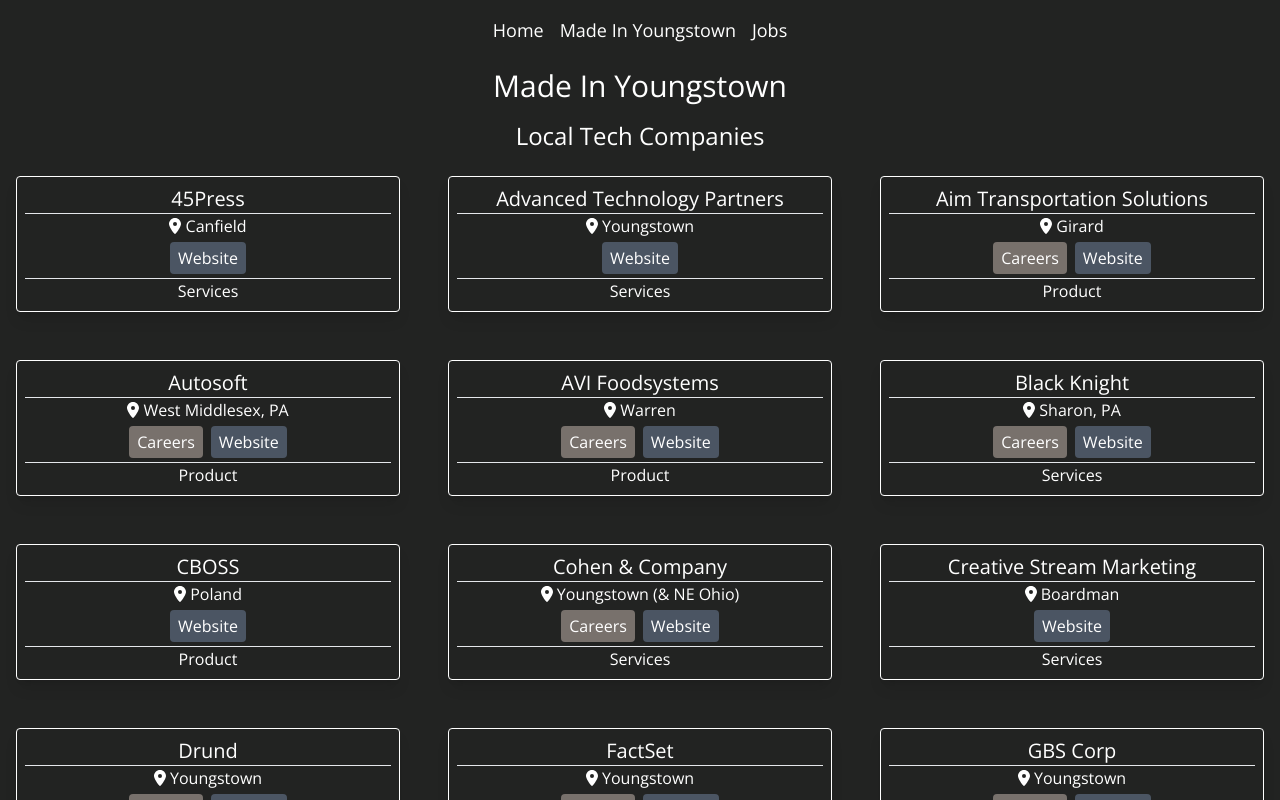
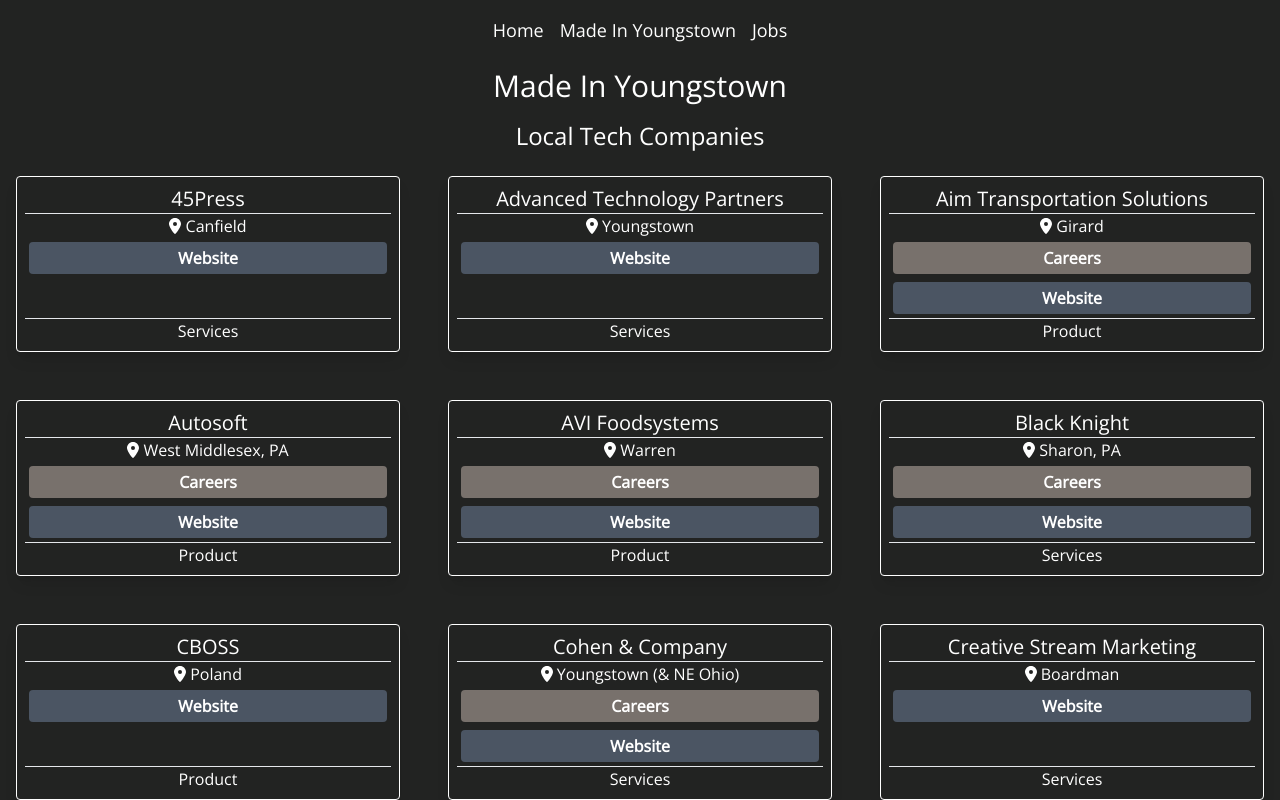
Before and after one commit to codeyoungstown/next-codeyoungstown.com, a Next.js app: page /made-in-youngstown in a window 1280 px wide. Shown: the top 800 px of the page. Built offline with nearby package versions, Linux system fonts and the light colour scheme.

Commit message:
finished company datacard

```diff
--- a/components/Companies.tsx
+++ b/components/Companies.tsx
@@ -3,25 +3,33 @@ import DataCard from "./DataCard";
 import { FontAwesomeIcon } from "@fortawesome/react-fontawesome";
 import { faLocationDot } from "@fortawesome/free-solid-svg-icons";
 
-// name, website, city, careers?, services/product
-
 export default function Companies() {
   const CareerPage = ({ link }) => {
     return (
-      <button className="bg-stone-500 hover:bg-stone-700 text-white font-bold py-1 px-2 rounded m-1">
-        <a href={link} target="_blank" className="text-white font-normal">
+      <a
+        href={link}
+        target="_blank"
+        rel="noreferrer"
+        className="text-white font-normal flex"
+      >
+        <button className="w-full bg-stone-500 hover:bg-stone-700 text-white font-bold py-1 px-2 rounded m-1">
           Careers
-        </a>
-      </button>
+        </button>
+      </a>
     );
   };
   const Website = ({ link }) => {
     return (
-      <button className="bg-gray-600 hover:bg-gray-700 text-white font-bold py-1 px-2 rounded m-1">
-        <a href={link} target="_blank" className="text-white font-normal">
+      <a
+        href={link}
+        target="_blank"
+        rel="noreferrer"
+        className="text-white font-normal flex"
+      >
+        <button className="w-full bg-gray-600 hover:bg-gray-700 text-white font-bold py-1 px-2 rounded m-1">
           Website
-        </a>
-      </button>
+        </button>
+      </a>
     );
   };
   return (
@@ -35,8 +43,10 @@ export default function Companies() {
           </p>
           {company.careers ? <CareerPage link={company.careers} /> : <></>}
           <Website link={company.website} />
-          <hr />
-          <p>{company.servicesOrProduct}</p>
+          <div className="mt-auto ">
+            <hr />
+            <p>{company.servicesOrProduct}</p>
+          </div>
         </DataCard>
       ))}
     </div>
--- a/components/DataCard.tsx
+++ b/components/DataCard.tsx
@@ -3,21 +3,10 @@
     Local Jobs: title, company, location, salary?, listing link/contact email
 */
 
-/*
-    type="company"? name, website, city, careers?, services/product
-    or
-    type="job"? title, company, location, salary?, link
-*/
-
 export default function DataCard({ children }) {
   return (
     <div className="rounded overflow-hidden shadow-lg border border-white m-4">
-      <div className="px-2 py-2">{children}</div>
+      <div className="flex flex-col h-full p-2">{children}</div>
     </div>
   );
-  //C:name J:title
-  //C:website J:company
-  //C:city J:location
-  //C:careers? J:salary?
-  //C:services/product J:link
 }
--- a/pages/made-in-youngstown.tsx
+++ b/pages/made-in-youngstown.tsx
@@ -1,6 +1,5 @@
 import Layout from "../components/Layout";
 import Companies from "../components/Companies";
-import DataCard from "../components/DataCard";
 
 // add filters for type of work done, consulting or not
 
```
